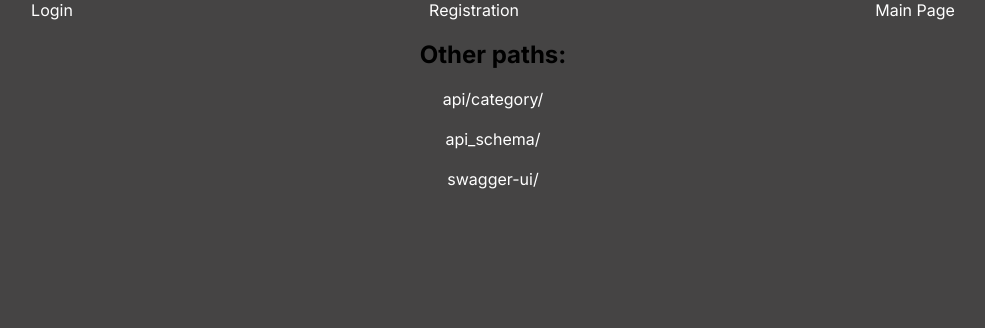
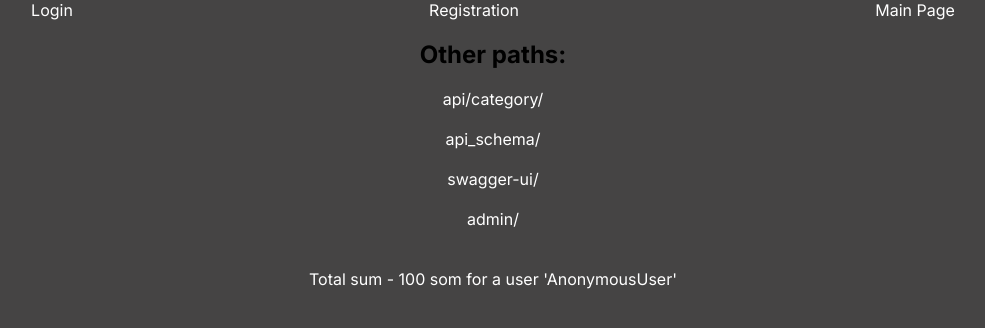
Before and after one commit to phanta1313/django, a Django app: page / in a window 1280 px wide. Shown: the top 328 px of the page, without its empty margins (147-1132 px from the left). Run offline with Django 4.2, Linux system fonts and the light colour scheme.

Commit message:
Add files via upload

```diff
--- a/devsearch/project/models.py
+++ b/devsearch/project/models.py
@@ -1,7 +1,6 @@
 from django.db import models
 from django.db.models import Sum
-
-
+from django.contrib.auth.models import User
 
 class product_category(models.Model):
     name = models.CharField(max_length=225)
--- a/devsearch/project/views.py
+++ b/devsearch/project/views.py
@@ -9,8 +9,8 @@ from .serial import categorySerial
 from rest_framework.response import Response
 from rest_framework.views import APIView
 from django.forms import model_to_dict
+from .models import *
 
-from .models import category
 
 
 class CategoryAPI(generics.ListAPIView):
@@ -66,4 +66,6 @@ def registerUser(request):
 
 
 def main(request):
-    return render(request, 'index.html')
+    user = request.user
+    context = {'price_sum': price_sum, 'user': user}
+    return render(request, 'index.html', context)
--- a/devsearch/templates/index.html
+++ b/devsearch/templates/index.html
@@ -4,7 +4,7 @@
     <meta http-equiv="X-UA-Compatible" content="IE=edge">
     <meta name="viewport" content="width=device-width, initial-scale=1.0">
 	{% load static %}
-	<link rel="stylesheet" href="{% static 'styles/stle.css' %}">
+	<link rel="stylesheet" href="{% static 'styles/style.css' %}">
     <title>Main Page</title>
 </head>
 <body>
@@ -18,18 +18,22 @@
     <p><a href="{% url 'api_schema' %}">api_schema/</a></p>
     <br>
     <p><a href="{% url 'swagger-ui' %}">swagger-ui/</a></p>
+    <br>
+    <p><a href="admin/">admin/</a></p>
+    <br>
+    <br>
+    <p><a href="">Total sum - {{price_sum.product_price__sum}} som for a user '{{user}}'</a></p>
+  </div>
 
-  </div>
-  <div class="massage">
 
-<!--
+  <!--<div class="massage">
     {% if messages %}
         {% for message in messages %}
         <p{% if message.tags %} class="{{ message.tags }}"{% endif %}>{{ message }}</p>
         {% endfor %}
     {% endif %}
+  </div>
 -->
-  </div>
 
 
 </body>
```
Also changed, not shown: devsearch/req.txt (added, +13 -0 lines), devsearch/db.sqlite3, devsearch/project/migrations/0021_category_user.py (added), devsearch/project/migrations/0022_remove_category_user.py (added).
